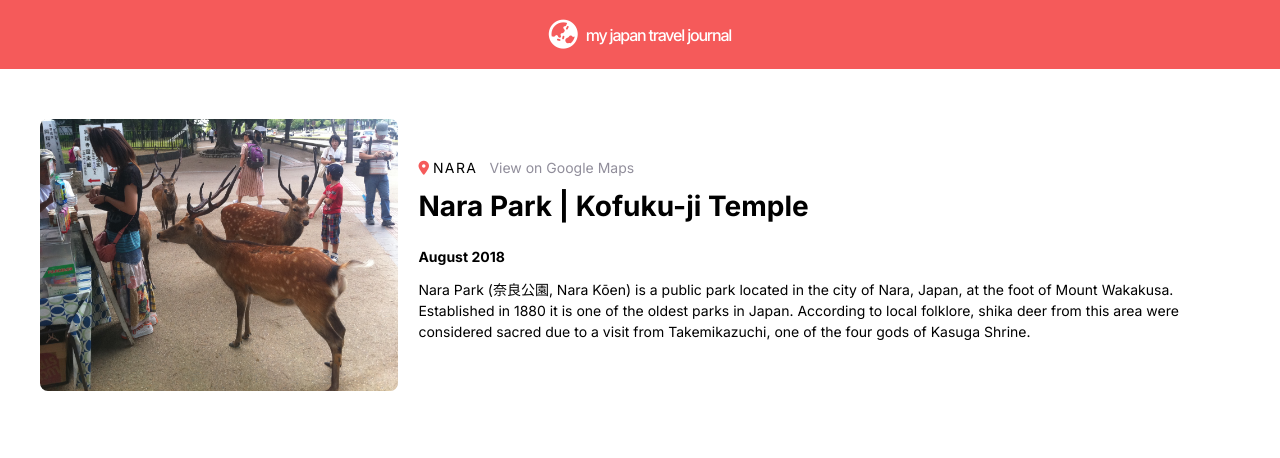
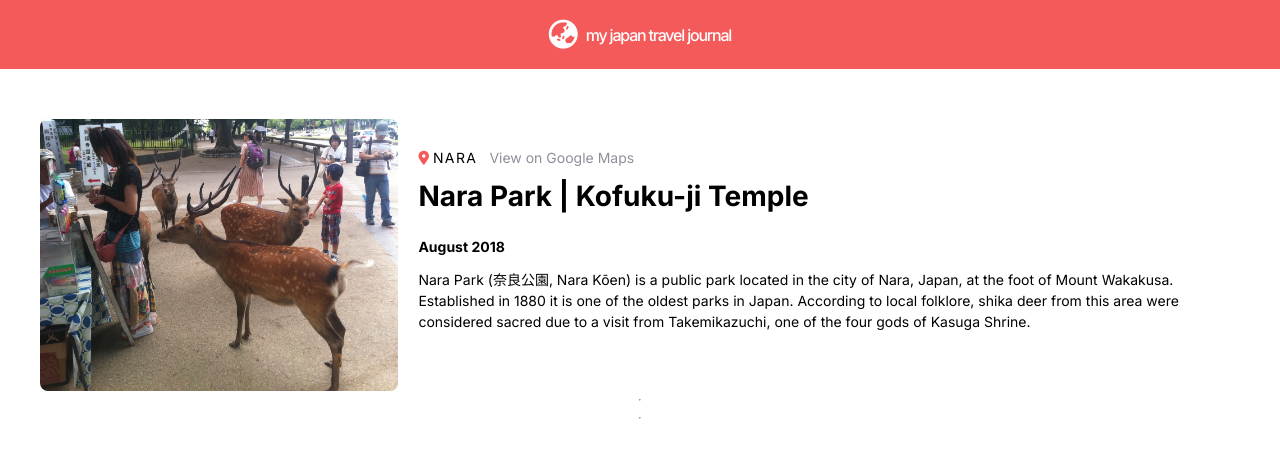
Before and after one commit to angrysun/my-travel-journal, a React (Create React App) app: page / in a window 1280 px wide. Shown: the top 458 px of the page. Built offline with nearby package versions, Linux system fonts and the light colour scheme.

Commit message:
changed some styling

```diff
--- a/src/App.css
+++ b/src/App.css
@@ -49,7 +49,8 @@
 .card--details {
   margin-left: 20px;
   margin-right: 40px;
-  margin-top: 40px;
+  margin-top: 30px;
+  margin-bottom: 20px;
   font-size: 14px;
 }
 
@@ -90,6 +91,10 @@
   line-height: 150%;
 }
 
+.solid {
+  border-top: 3px solid #bbb;
+}
+
 @media screen and (max-width: 576px) {
   .card {
     flex-direction: column;
--- a/src/App.js
+++ b/src/App.js
@@ -7,6 +7,8 @@ function App() {
     <div className="App">
       <Navbar />
       <Card />
+      <hr></hr>
+      <hr></hr>
     </div>
   );
 }
--- a/src/components/Card.js
+++ b/src/components/Card.js
@@ -15,7 +15,6 @@ export default function Card() {
           <p className='card--date'>August 2018</p>
           <p className='card--paragraph'>Nara Park (奈良公園, Nara Kōen) is a public park located in the city of Nara, Japan, at the foot of Mount Wakakusa. Established in 1880 it is one of the oldest parks in Japan. According to local folklore, shika deer from this area were considered sacred due to a visit from Takemikazuchi, one of the four gods of Kasuga Shrine.</p>
         </div>
-      <br></br>
       </div>
     </div>
   )
--- a/src/index.css
+++ b/src/index.css
@@ -3,12 +3,6 @@ body {
   font-family: 'Inter', sans-serif;
   -webkit-font-smoothing: antialiased;
   -moz-osx-font-smoothing: grayscale;
-  /* display: grid;
-  grid-template-areas: "navbar navbar navbar" "image content";
-  grid-template-rows: 60px 1fr 60px;
-  grid-template-columns: 20% 1fr 15%;
-  grid-gap: 10px;
-  height: 100vh; */
 }
 
 a {
```
